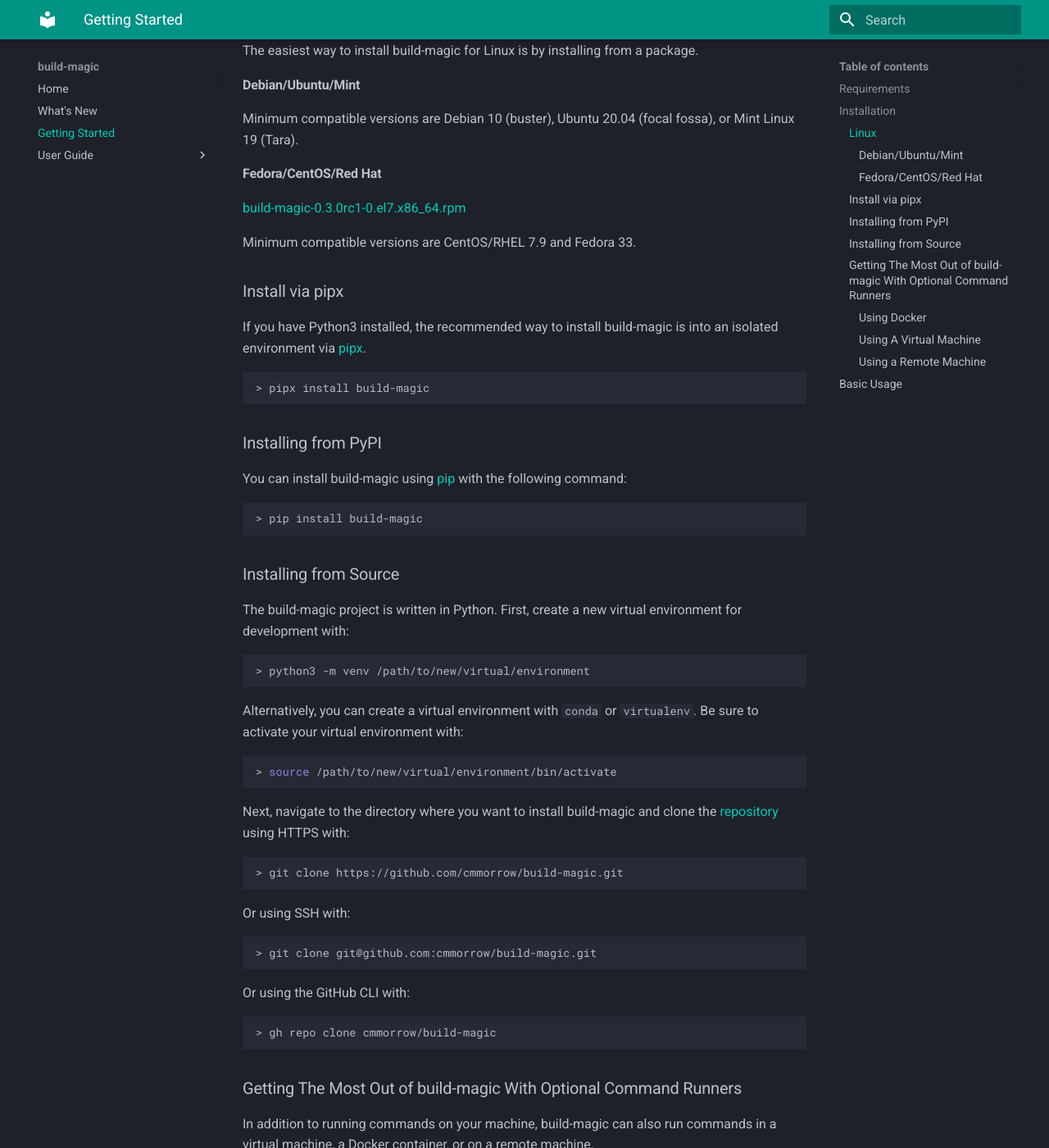
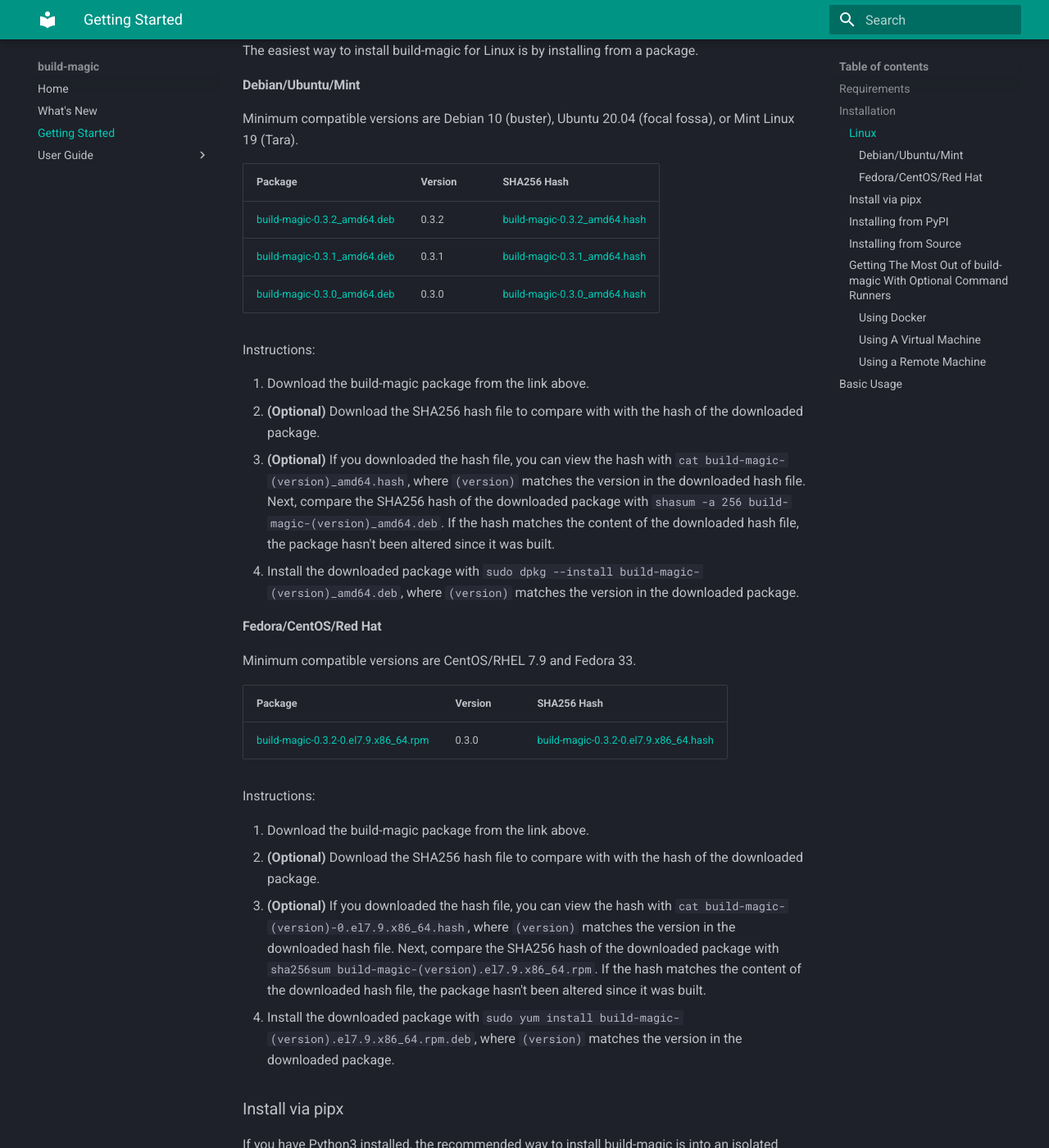
Before and after one commit to cmmorrow/build-magic, an MkDocs documentation site: the page built from docs/getting_started.md, in a window 1280 px wide and 1400 px high, scrolled down 613 px. Shown: the whole window at 82% size. Built offline with MkDocs 1.6.1 and Material for MkDocs 9.7.7, drawn with Linux system fonts in a browser that asks for light colours; some of the changed text lies outside the part shown.

```diff
--- a/build_magic/__init__.py
+++ b/build_magic/__init__.py
@@ -5,7 +5,7 @@
     * CommandRunner - An abstract class for defining methods for executing commands.
 """
 
-__version__ = '0.3.3rc0'
+__version__ = '0.3.3'
 
 __all__ = [
     'cli',
--- a/docs/getting_started.md
+++ b/docs/getting_started.md
@@ -3,10 +3,10 @@
 ## Requirements
 
 * Operating System: MacOS, Windows, or Linux
-* Python 3.6+ (optional)
-* Docker (optional)
-* Vagrant (optional)
-* OpenSSH (optional)
+* **(optional)** Python 3.6+
+* **(optional)** Docker
+* **(optional)** Vagrant
+* **(optional)** OpenSSH
 
 The build-magic project is cross-platform and will run on all recent OS versions. If build-magic isn't installed from a binary package, Python 3.6 or greater is required.
 
@@ -20,15 +20,35 @@ The easiest way to install build-magic for Linux is by installing from a package
 
 #### Debian/Ubuntu/Mint
 
-<!-- [build-magic-0.3.0_amd64.deb](https://github.com/cmmorrow/build-magic/releases/download/v0.3.0/build_magic-0.3.0_amd64.deb) -->
+Minimum compatible versions are Debian 10 (buster), Ubuntu 20.04 (focal fossa), or Mint Linux 19 (Tara).
 
-Minimum compatible versions are Debian 10 (buster), Ubuntu 20.04 (focal fossa), or Mint Linux 19 (Tara).
+| Package | Version | SHA256 Hash |
+|---------|---------|-------------|
+|[build-magic-0.3.2_amd64.deb](https://github.com/cmmorrow/build-magic/releases/download/v0.3.2/build-magic-0.3.2_amd64.deb)| 0.3.2 | [build-magic-0.3.2_amd64.hash](https://github.com/cmmorrow/build-magic/releases/download/v0.3.2/build-magic-0.3.2_amd64.hash)|
+|[build-magic-0.3.1_amd64.deb](https://github.com/cmmorrow/build-magic/releases/download/v0.3.1/build-magic-0.3.1_amd64.deb)| 0.3.1 |[build-magic-0.3.1_amd64.hash](https://github.com/cmmorrow/build-magic/releases/download/v0.3.1/build-magic-0.3.1_amd64.hash)|
+|[build-magic-0.3.0_amd64.deb](https://github.com/cmmorrow/build-magic/releases/download/v0.3.0/build_magic-0.3.0_amd64.deb)| 0.3.0 | [build-magic-0.3.0_amd64.hash](https://github.com/cmmorrow/build-magic/releases/download/v0.3.0/build-magic-0.3.0_amd64.hash)|
+
+Instructions:
+
+1. Download the build-magic package from the link above.
+2. **(Optional)** Download the SHA256 hash file to compare with with the hash of the downloaded package.
+3. **(Optional)** If you downloaded the hash file, you can view the hash with `cat build-magic-(version)_amd64.hash`, where `(version)` matches the version in the downloaded hash file. Next, compare the SHA256 hash of the downloaded package with `shasum -a 256 build-magic-(version)_amd64.deb`. If the hash matches the content of the downloaded hash file, the package hasn't been altered since it was built.
+4. Install the downloaded package with `sudo dpkg --install build-magic-(version)_amd64.deb`, where `(version)` matches the version in the downloaded package.
 
 #### Fedora/CentOS/Red Hat
 
-[build-magic-0.3.0rc1-0.el7.x86_64.rpm](https://github.com/cmmorrow/build-magic/releases/download/v0.3.0rc1/build-magic-0.3.0rc1-0.el7.x86_64.rpm)
+Minimum compatible versions are CentOS/RHEL 7.9 and Fedora 33.
 
-Minimum compatible versions are CentOS/RHEL 7.9 and Fedora 33.
+| Package | Version | SHA256 Hash |
+|---------|---------|-------------|
+|[build-magic-0.3.2-0.el7.9.x86_64.rpm](https://github.com/cmmorrow/build-magic/releases/download/v0.3.2/build-magic-0.3.2-0.el7.9.x86_64.rpm)| 0.3.0 | [build-magic-0.3.2-0.el7.9.x86_64.hash](https://github.com/cmmorrow/build-magic/releases/download/v0.3.2/build-magic-0.3.2-0.el7.9.x86_64.hash)|
+
+Instructions:
+
+1. Download the build-magic package from the link above.
+2. **(Optional)** Download the SHA256 hash file to compare with with the hash of the downloaded package.
+3. **(Optional)** If you downloaded the hash file, you can view the hash with `cat build-magic-(version)-0.el7.9.x86_64.hash`, where `(version)` matches the version in the downloaded hash file. Next, compare the SHA256 hash of the downloaded package with `sha256sum build-magic-(version).el7.9.x86_64.rpm`. If the hash matches the content of the downloaded hash file, the package hasn't been altered since it was built.
+4. Install the downloaded package with `sudo yum install build-magic-(version).el7.9.x86_64.rpm.deb`, where `(version)` matches the version in the downloaded package.
 
 ### Install via pipx
 
```
Also changed, not shown: docs/CHANGELOG.md (+1 -1 lines), docs/index.md (+8 -4 lines), docs/user_guide/cli_usage.md (+12 -0 lines).
